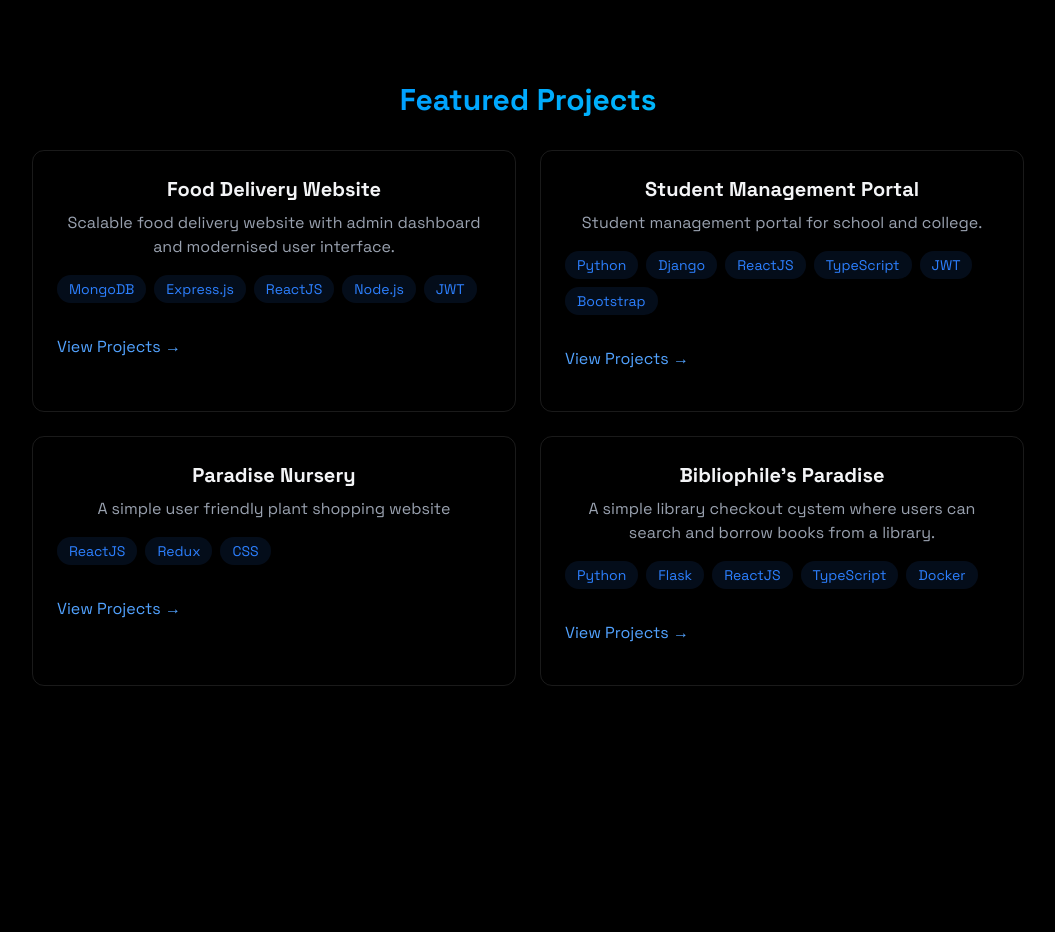
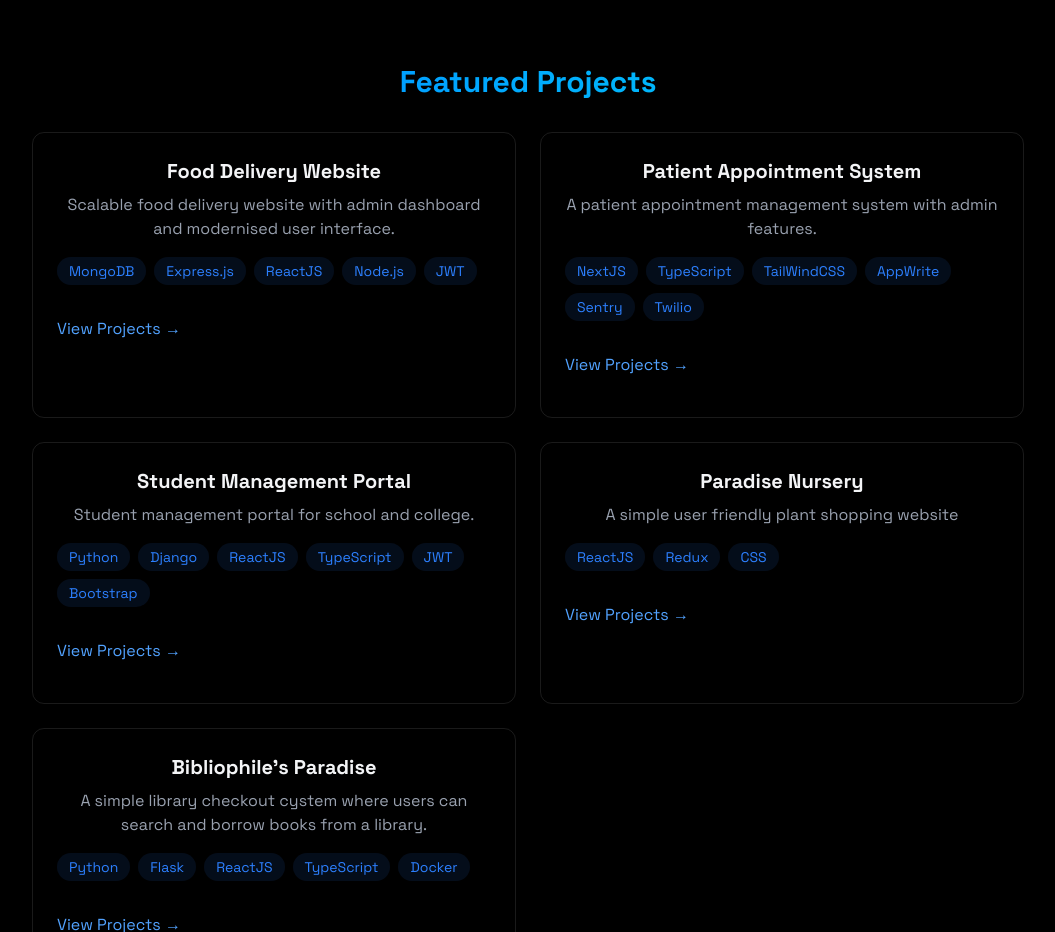
Before and after one commit to narayanan1208/personal-portfolio, a React (Vite) app: page / in a window 1280 px wide. Shown: the part 2900-3832 px from the top of the page, without its empty margins (112-1167 px from the left). Built offline with nearby package versions, Linux system fonts and the light colour scheme.

Commit message:
Updated Project component

```diff
--- a/src/components/sections/Projects.jsx
+++ b/src/components/sections/Projects.jsx
@@ -40,6 +40,48 @@
               <div className="flex justify-between items-center">
                 <a
                   href="https://github.com/narayanan1208/food-delivery-website"
+                  target="_blank"
+                  rel="noopener noreferrer"
+                  className="text-blue-400 hover:text-blue-300 transition-colors my-4"
+                >
+                  {" "}
+                  View Projects →{" "}
+                </a>
+              </div>
+            </div>
+
+            <div
+              className="p-6 rounded-xl border border-white/10 hover:-translate-y-1 hover:border-blue-500/30
+            hover:shadow-[0_2px_8px_rgba(59,130,246,.2)] transition-all"
+            >
+              <h3 className="text-xl font-bold mb-2">
+                Patient Appointment System
+              </h3>
+              <p className="text-gray-400 mb-4">
+                A patient appointment management system with admin features.
+              </p>
+              <div className="flex flex-wrap gap-2 mb-4">
+                {[
+                  "NextJS",
+                  "TypeScript",
+                  "TailWindCSS",
+                  "AppWrite",
+                  "Sentry",
+                  "Twilio",
+                ].map((tech, key) => (
+                  <span
+                    key={key}
+                    className="bg-blue-500/10 text-blue-500 py-1 px-3 rounded-full text-sm hover:bg-blue-500/20
+                    hover:shadow-[0_2px_8px_rgba(59,130,246,.1)] transition-all"
+                  >
+                    {tech}
+                  </span>
+                ))}
+              </div>
+
+              <div className="flex justify-between items-center">
+                <a
+                  href="https://patient-management-system-two.vercel.app/"
                   target="_blank"
                   rel="noopener noreferrer"
                   className="text-blue-400 hover:text-blue-300 transition-colors my-4"
```
